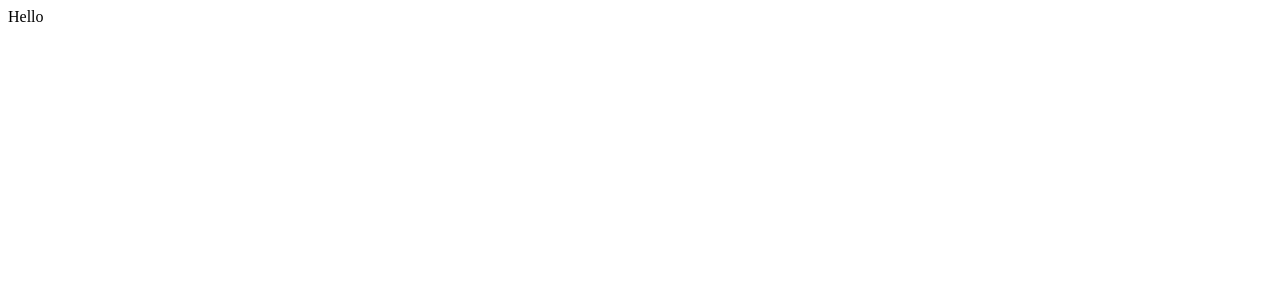
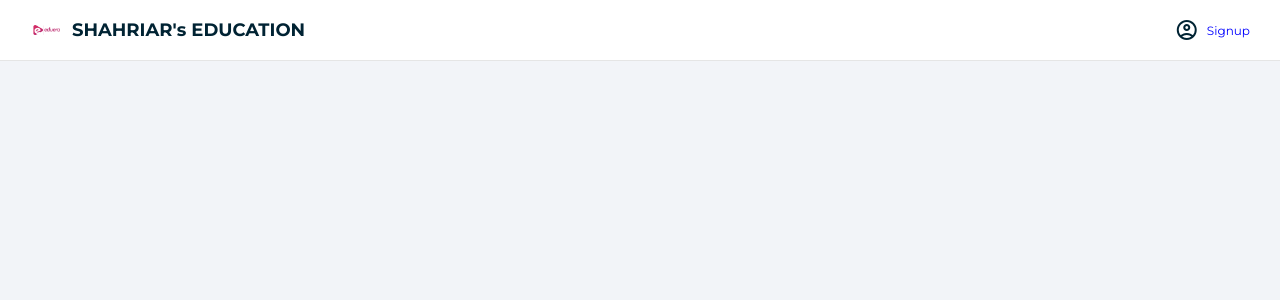
Before and after one commit to brainshahriar/react-quizz-app-firebase, a React (Create React App) app: page / in a window 1280 px wide. Shown: the top 300 px of the page. Built offline with nearby package versions, Linux system fonts and the light colour scheme.

Commit message:
components

```diff
--- /dev/null
+++ b/src/components/Account.jsx
@@ -0,0 +1,18 @@
+import React, { Component } from 'react'
+import classes from "../styles/Account.module.css";
+
+class Account extends Component {
+    render() {
+        return (
+            <div className={classes.account}>
+            <span className="material-icons-outlined" title="Account">
+              account_circle
+            </span>
+            <a href="signup.html">Signup</a>
+              {/* <span class="material-icons-outlined" title="Logout"> logout </span> */}
+          </div>
+        )
+    }
+}
+
+export default Account
--- a/src/components/App.js
+++ b/src/components/App.js
@@ -1,7 +1,10 @@
+import "../styles/App.css";
+import Nav from "./Nav";
+
 function App() {
   return (
     <div className="App">
-      <div>Hello</div>
+      <Nav />
     </div>
   );
 }
--- /dev/null
+++ b/src/components/Nav.jsx
@@ -0,0 +1,24 @@
+import React, { Component } from 'react'
+import Account from './Account'
+import classes from "../styles/Nav.module.css"
+import logo from "../assets/images/eduera-logo-small.png"
+
+class Nav extends Component {
+    render() {
+        return (
+            <nav className={classes.nav}>
+            <ul>
+              <li>
+                <a href="index.html" class={classes.brand}>
+                  <img src={logo} alt="Learn with Sumit Logo" />
+                  <h3>SHAHRIAR's EDUCATION</h3>
+                </a>
+              </li>
+            </ul>
+                <Account />
+          </nav>
+        )
+    }
+}
+
+export default Nav
--- /dev/null
+++ b/src/styles/Account.module.css
@@ -0,0 +1,14 @@
+/* account component */
+.account {
+    width: 50%;
+    display: flex;
+    gap: 0.5rem;
+    justify-content: flex-end;
+    align-items: center;
+    margin-right: 30px;
+    font-size: 12px;
+  }
+
+  .account > span:last-child {
+    cursor: pointer;
+  }
--- /dev/null
+++ b/src/styles/App.css
@@ -0,0 +1,62 @@
+@import url("https://fonts.googleapis.com/css2?family=Material+Icons+Outlined");
+@import url("https://fonts.googleapis.com/css2?family=Montserrat:wght@400;500;600;700&display=swap");
+
+:root {
+  --bodyBackground: #f2f4f8;
+  --successGreen: #00ff84;
+  --dangerRed: #ffc0c7;
+  --questionBG: #e4e8ee;
+  --fontPrimary: #002333;
+  --active: #2dbf64;
+}
+
+* {
+  margin: 0;
+  padding: 0;
+  box-sizing: border-box;
+  color: var(--fontPrimary);
+  font-family: "Montserrat", sans-serif;
+}
+
+body {
+  background-color: var(--bodyBackground);
+}
+
+a {
+  text-decoration: none;
+  color: blue;
+}
+
+h4 {
+  color: #7c83a7;
+  font-weight: 600;
+  border-bottom: 1px solid #e5e5e5;
+  padding: 10px 0;
+  margin-bottom: 10px;
+}
+
+.info {
+  margin-top: 1rem;
+  text-align: center;
+}
+
+.error {
+  background-color: var(--dangerRed);
+  padding: 0.6rem 1.2rem;
+  margin-top: 10px;
+  border-radius: 8px;
+  display: flex;
+  align-items: center;
+}
+
+.column {
+  display: grid;
+  grid-template-columns: 1fr 1fr;
+  gap: 1rem;
+}
+
+@media only screen and (max-width: 1023px) {
+  .column {
+    grid-template-columns: 1fr;
+  }
+}
--- /dev/null
+++ b/src/styles/Nav.module.css
@@ -0,0 +1,51 @@
+/* nav component */
+.nav {
+    display: flex;
+    background-color: #fff;
+    position: fixed;
+    left: 0;
+    right: 0;
+    top: 0;
+    border-bottom: 1px solid #e5e5e5;
+    z-index: 1;
+  }
+
+  .nav ul {
+    width: 50%;
+    height: 60px;
+    list-style: none;
+    display: flex;
+    justify-content: space-between;
+    align-items: center;
+  }
+
+  .nav ul:first-child {
+    margin-left: 30px;
+  }
+
+  .nav ul li {
+    font-weight: 600;
+  }
+
+  .nav .brand {
+    display: flex;
+    justify-content: center;
+    align-items: center;
+  }
+
+  .nav .brand h3 {
+    font-size: 18px;
+    line-height: 19px;
+    font-weight: 700;
+  }
+
+  .nav .brand img {
+    width: 32px;
+    margin-right: 10px;
+  }
+
+  @media only screen and (max-width: 600px) {
+    .nav .brand h3 {
+      display: none;
+    }
+  }
```
Also changed, not shown: src/components/Layout.jsx (added, +19 -0 lines), src/assets/images/eduera-logo-small.png (added).
